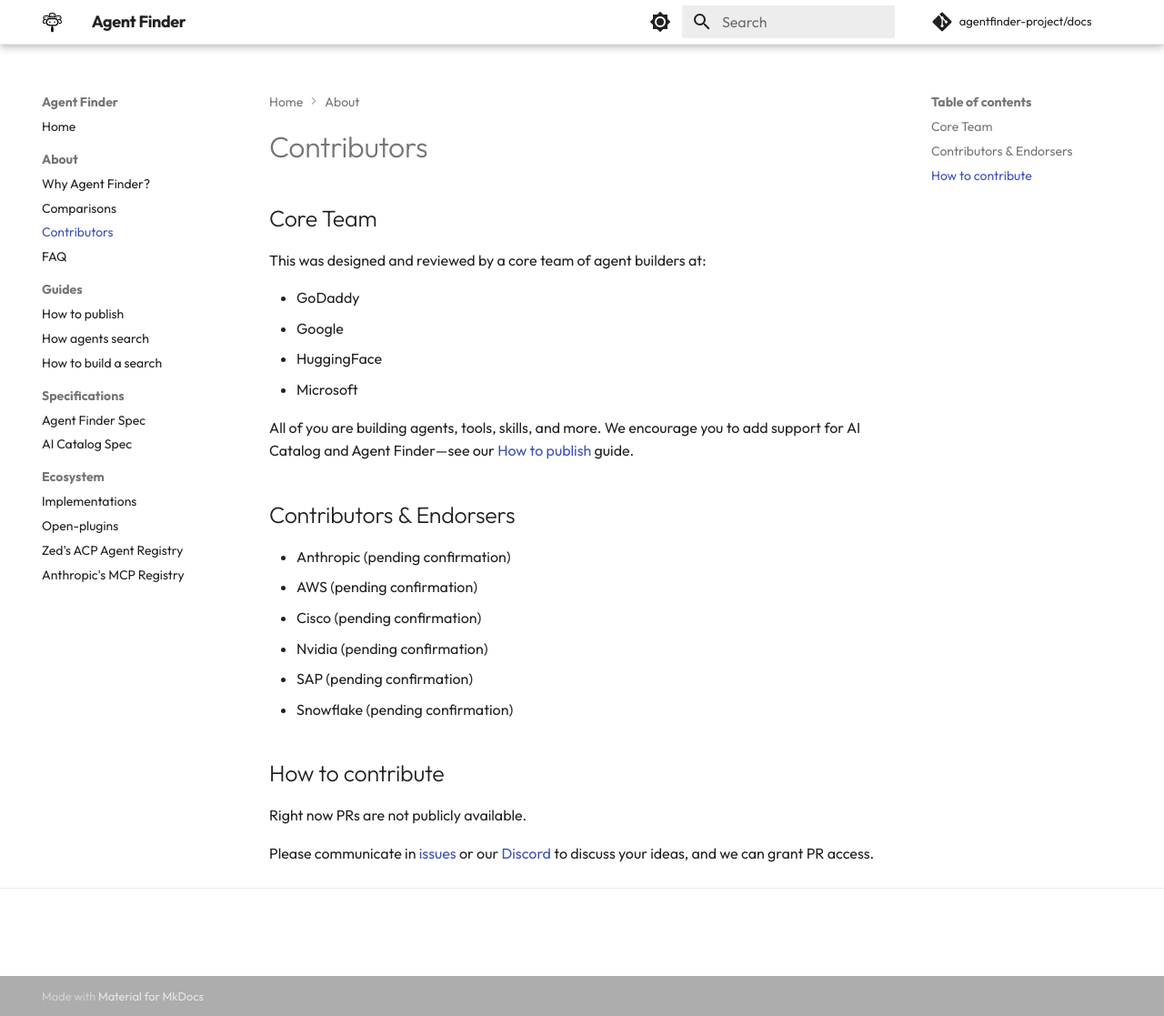
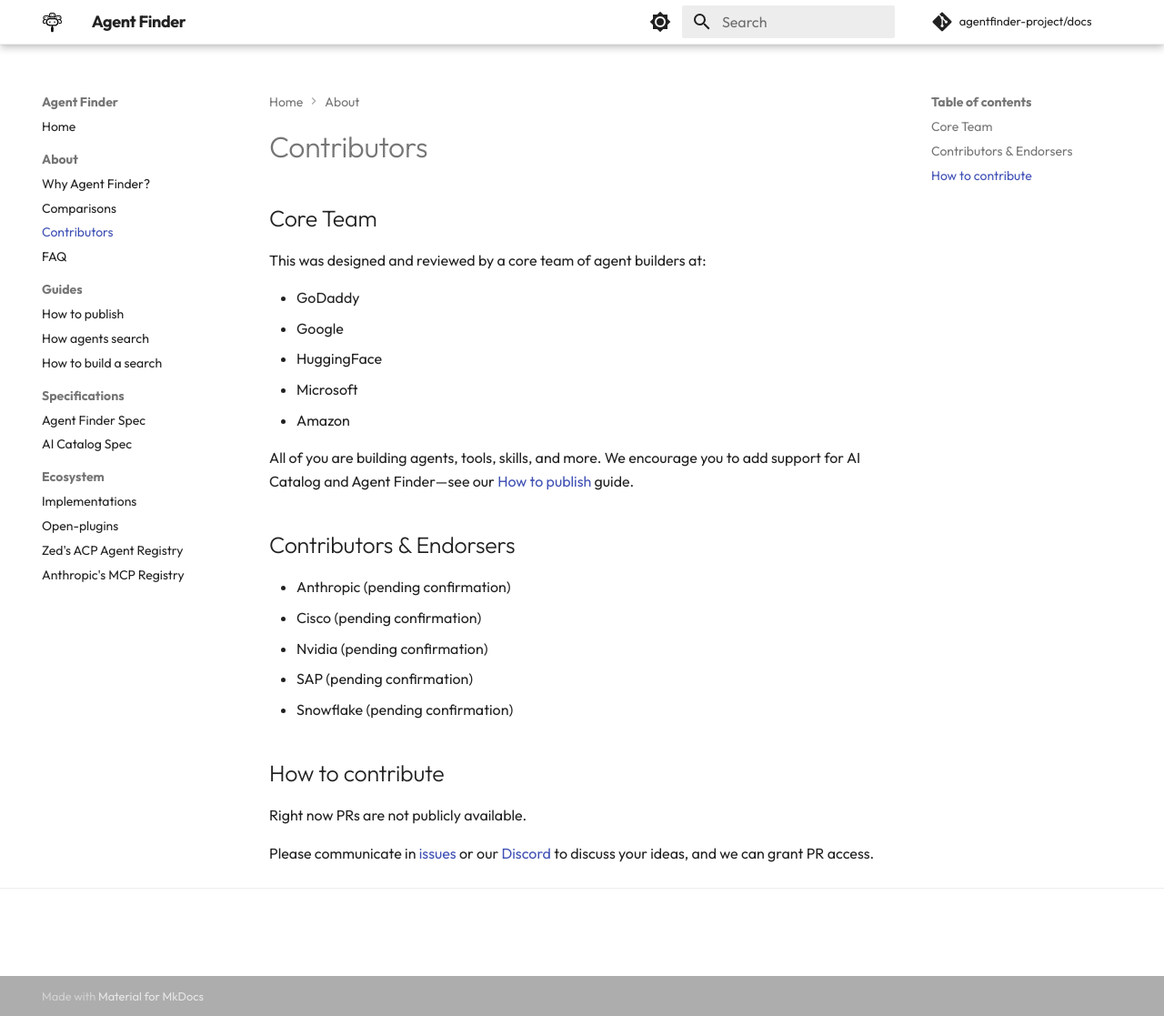
Before and after one commit to agentfinder-project/docs, an MkDocs documentation site: the page built from docs/contributors.md, in a window 1280 px wide and 1117 px high. Shown: the whole window at 91% size. Built offline with MkDocs 1.6.1 and Material for MkDocs 9.7.7, drawn with Linux system fonts in a browser that asks for light colours; comment, search, counter and statistics services are not loaded.

Commit message:
Update contributors list for Amazon

```diff
--- a/docs/contributors.md
+++ b/docs/contributors.md
@@ -8,13 +8,13 @@
 - Google
 - HuggingFace
 - Microsoft
+- Amazon
 
 All of you are building agents, tools, skills, and more. We encourage you to add support for AI Catalog and Agent Finder—see our [How to publish](how_to_publish.md) guide.
 
 ## Contributors & Endorsers
 
 - Anthropic (pending confirmation)
-- AWS (pending confirmation)
 - Cisco (pending confirmation)
 - Nvidia (pending confirmation)
 - SAP (pending confirmation)
```
